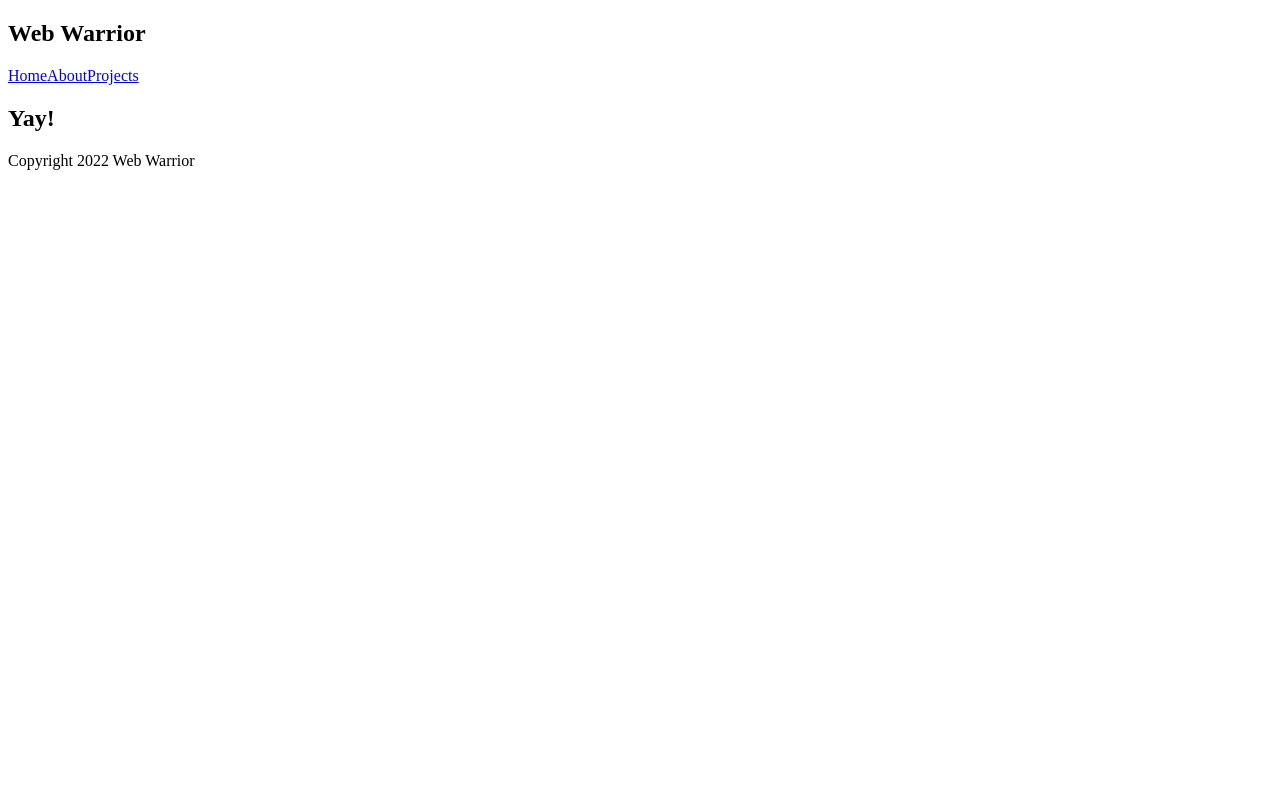
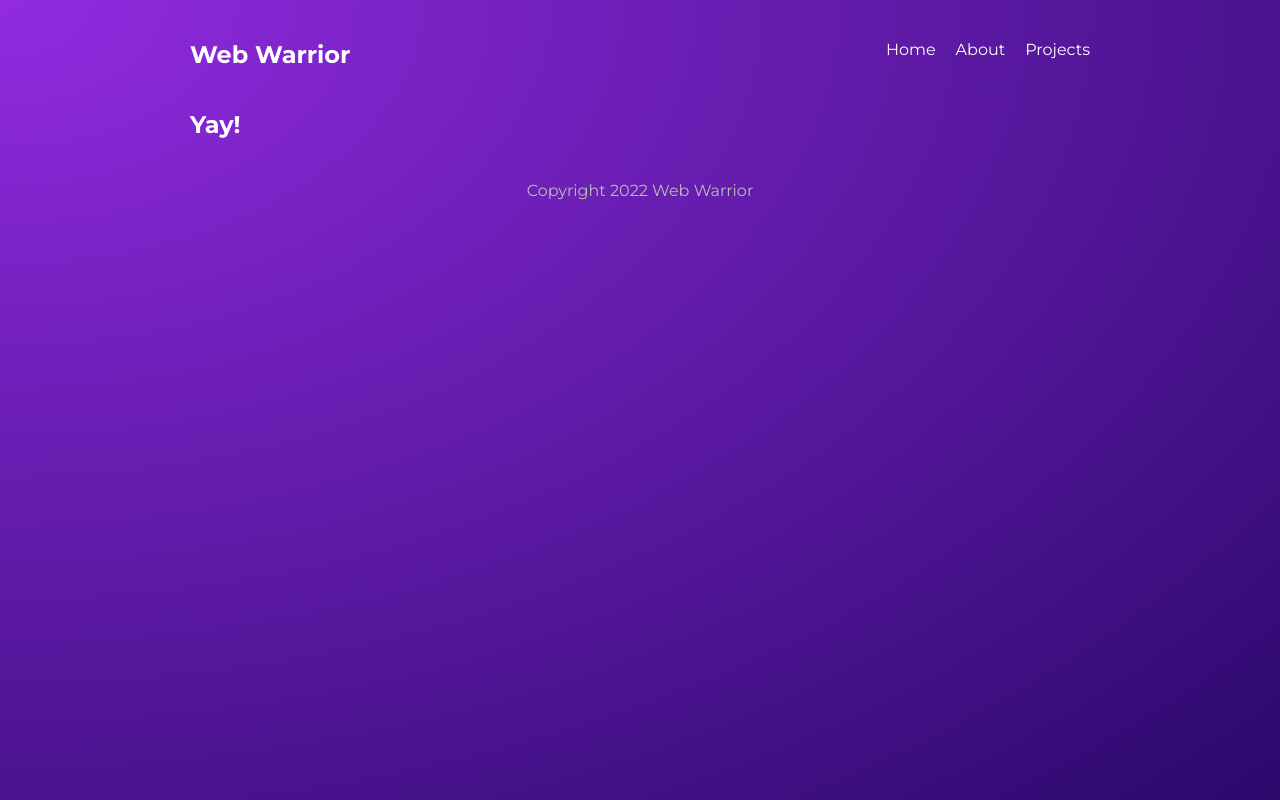
Before and after one commit to ZACOOPER5G/gatsby-practice, a Gatsby site: page / in a window 1280 px wide. Built offline with nearby package versions, Linux system fonts and the light colour scheme; Gatsby itself is replaced by a stand-in of ours.

Commit message:
added basic global styles

```diff
--- a/src/components/Layout.js
+++ b/src/components/Layout.js
@@ -1,5 +1,6 @@
 import React from 'react';
 import Navbar from './Navbar';
+import '../styles/global.css'
 
 const Layout = ({ children }) => {
     return (
--- /dev/null
+++ b/src/styles/global.css
@@ -0,0 +1,51 @@
+@import url('https://fonts.googleapis.com/css2?family=Montserrat:wght@300;400;500;700&display=swap');
+
+* {
+  margin: 0;
+  padding: 0;
+  text-decoration: none;
+  font-family: "Montserrat";
+  color: white;
+}
+html, body {
+  min-height: 100%;
+}
+body {
+  background: radial-gradient(at top left, rgba(146,43,225,1) 0%, rgba(43,9,107,1) 100%);
+  background-repeat: no-repeat;
+}
+p {
+  margin: 16px auto;
+  line-height: 1.5em;
+}
+
+/* layout & nav */
+.layout {
+  max-width: 900px;
+  min-width: 900px;
+  margin: 0 auto;
+}
+nav {
+  display: grid;
+  grid-template-columns: 1fr 1fr;
+  margin: 40px auto;
+}
+nav .links {
+  display: inline-block;
+  text-align: right;
+}
+nav a {
+  display: inline-block;
+  margin-left: 20px;
+  font-weight: 400;
+  padding-bottom: 8px;
+  border-bottom: 3px solid transparent;
+}
+nav a:hover {
+  border-color: white;
+}
+footer p{
+  text-align: center;
+  color: #bbb;
+  margin: 40px auto;
+}
```
